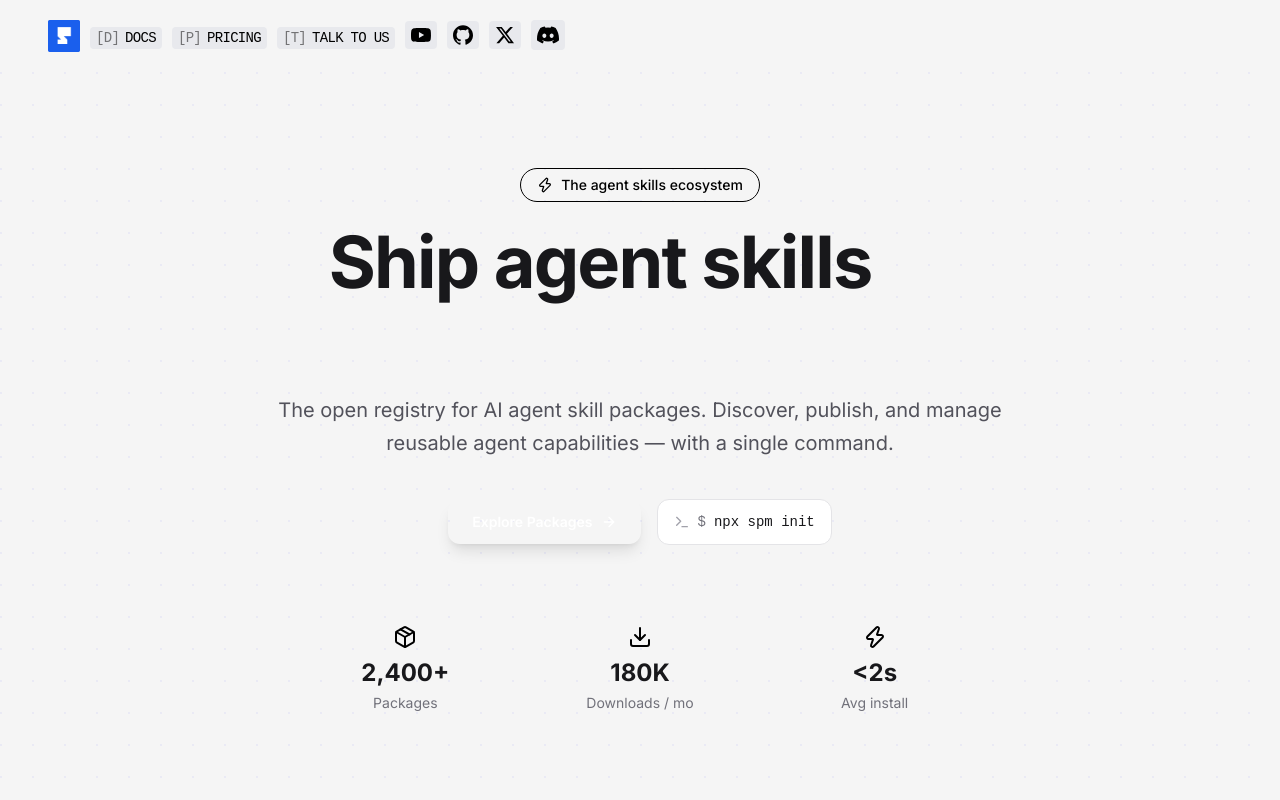
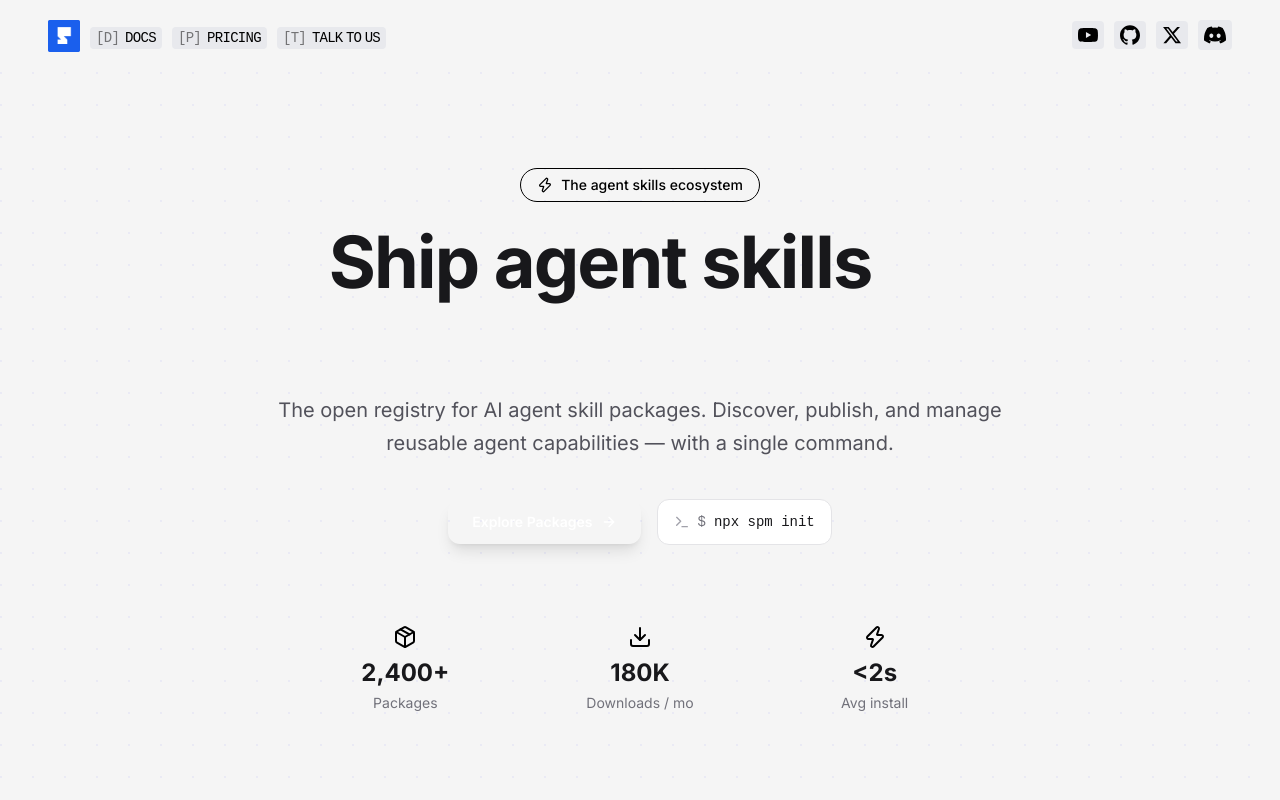
Before and after one commit to agent-spm/agent-spm-web, a Next.js app: page / in a window 1280 px wide. Shown: the top 800 px of the page. Built offline with nearby package versions, Linux system fonts and the light colour scheme; no server answers; a web font is replaced by a local one.

Commit message:
feat: make navbar full-width, convert Youtube and GitHub to icons, rename Connect to Talk to us, reduce leaderboard graph height

```diff
--- a/src/app/page.tsx
+++ b/src/app/page.tsx
@@ -19,20 +19,20 @@ export default function Home() {
         </div>
       </div>
 
-      {/* ── DESKTOP layout: two-column, no-scroll ── */}
-      <div className="hidden lg:flex h-screen overflow-hidden w-full max-w-[1500px] mx-auto">
+      {/* ── DESKTOP layout: full-width Navbar + two-column content ── */}
+      <div className="hidden lg:flex flex-col h-screen overflow-hidden w-full max-w-[1500px] mx-auto px-8">
+        <Navbar />
+        <div className="flex flex-1 min-h-0 w-full pt-2 pb-6">
+          {/* Left half: Hero + Bubbles */}
+          <div className="flex flex-col w-[62%] xl:w-[62%] h-full flex-shrink-0 overflow-hidden">
+            <Hero />
+          </div>
 
-        {/* Left half: Navbar + Hero + Bubbles */}
-        <div className="flex flex-col w-[62%] xl:w-[62%] h-full px-8 flex-shrink-0 overflow-hidden">
-          <Navbar />
-          <Hero />
+          {/* Right half: Leaderboard */}
+          <div className="flex flex-col flex-1 h-full pl-8 min-w-0">
+            <Leaderboard />
+          </div>
         </div>
-
-        {/* Right half: Leaderboard full height */}
-        <div className="flex flex-col flex-1 h-full py-4 pr-8 min-w-0">
-          <Leaderboard />
-        </div>
-
       </div>
     </main>
   );
--- a/src/components/dashboard/Leaderboard.tsx
+++ b/src/components/dashboard/Leaderboard.tsx
@@ -30,7 +30,7 @@ export const Leaderboard = () => {
   const gridXs = [0, 40, 80, 120, 160, 200, 240, 280, 320, 360, 400];
 
   return (
-    <div className="flex flex-col w-full h-full overflow-hidden rounded-[4px] border-2 border-[#E3E2DF]"
+    <div className="flex flex-col w-full h-fit overflow-hidden rounded-[4px] border-2 border-[#E3E2DF]"
       style={{ background: '#EFEDE9' }}>
 
       {/* Header */}
@@ -87,7 +87,7 @@ export const Leaderboard = () => {
       </div>
 
       {/* ── DESKTOP LAYOUT (>= lg): chart + tags side by side ── */}
-      <div className="hidden lg:flex flex-1 mt-2 mx-3 min-h-0 overflow-hidden">
+      <div className="hidden lg:flex h-[320px] mt-2 mx-3 overflow-hidden">
         {/* Y-axis labels */}
         <div className="relative w-[48px] flex-shrink-0 text-[16px] text-[#979794] font-sans font-medium tracking-tight">
           <div style={{ position: 'absolute', top: '10.5%' }}>350k</div>
--- a/src/components/layout/Navbar.tsx
+++ b/src/components/layout/Navbar.tsx
@@ -43,6 +43,7 @@ const NavButton = ({
   href?: string;
   ariaLabel?: string;
 }) => {
+  const hasSpaces = label && label.includes(' ');
   const content = (
     <button className={`bracket-btn ${active ? 'active' : ''}`} aria-label={ariaLabel || label}>
       {icon ? (
@@ -50,7 +51,12 @@ const NavButton = ({
       ) : (
         <>
           <span className="opacity-50">[{prefixChar}]</span>
-          <span className="ml-1.5">{label}</span>
+          <span
+            className="ml-1.5"
+            style={hasSpaces ? { wordSpacing: '-0.28em', letterSpacing: '-0.06em' } : undefined}
+          >
+            {label}
+          </span>
         </>
       )}
     </button>
@@ -155,6 +161,10 @@ export const Navbar = () => {
           <NavButton prefixChar="D" label="DOCS"    href="/docs" />
           <NavButton prefixChar="P" label="PRICING" href="/pricing/" />
           <NavButton prefixChar="T" label="TALK TO US" href="/connect/" />
+        </div>
+
+        {/* ── DESKTOP ONLY: icon links (pushed to the right) ── */}
+        <div className="hidden lg:flex items-center gap-[5px] xl:gap-[10px] flex-nowrap ml-auto">
           <NavButton ariaLabel="Watch us on YouTube"      icon={<YoutubeIcon size={20} />} href="/search/" />
           <NavButton ariaLabel="Follow us on GitHub"      icon={<GithubIcon size={20} />} href="https://github.com/agent-spm" />
           <NavButton ariaLabel="Follow us on X (Twitter)" icon={<XIcon size={20} />} href="https://x.com/agentspm" />
```
